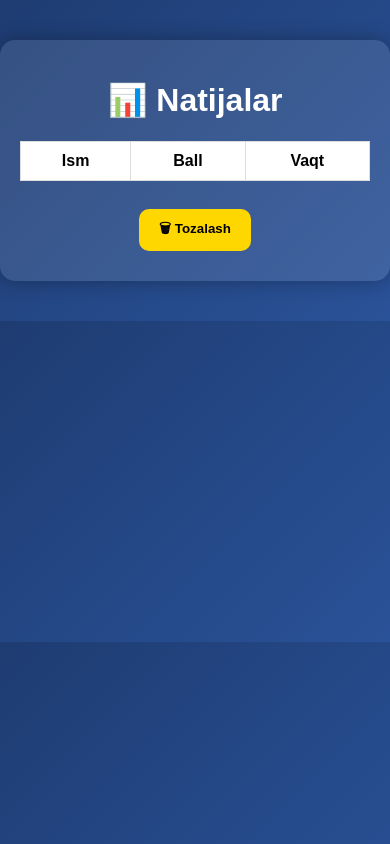
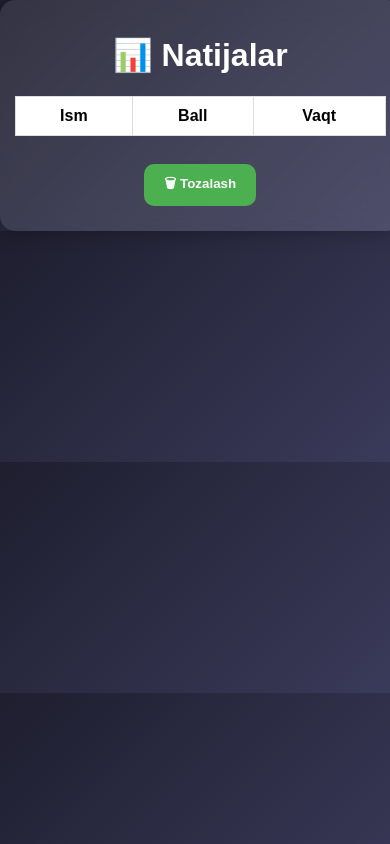
Before and after one commit to mrarslonbe22-create/MathAI_Testing, a plain HTML site: page admin.html in a window 390 px wide. Drawn offline with Linux system fonts and the light colour scheme.

Commit message:
Refactor CSS styles for improved design and responsiveness
Updated styles for body, container, and button elements. Enhanced responsiveness with media queries.

```diff
--- a/style.css
+++ b/style.css
@@ -67,3 +67,44 @@ th, td {
   padding: 10px;
   border: 1px solid #ddd;
 }
+body {
+  font-family: 'Poppins', sans-serif;
+  background: linear-gradient(135deg, #1e1e2f, #3a3a5a);
+  color: white;
+  text-align: center;
+}
+
+.container {
+  background: rgba(255,255,255,0.1);
+  padding: 20px;
+  border-radius: 15px;
+  backdrop-filter: blur(10px);
+  width: 90%;
+  max-width: 500px;
+  margin: auto;
+}
+
+button {
+  background: #4CAF50;
+  border: none;
+  padding: 10px 20px;
+  border-radius: 10px;
+  color: white;
+  cursor: pointer;
+  transition: 0.3s;
+}
+
+button:hover {
+  background: #45a049;
+  transform: scale(1.05);
+}
+@media (max-width: 600px) {
+  .container {
+    width: 95%;
+    padding: 15px;
+  }
+
+  input {
+    width: 100%;
+  }
+}
```
